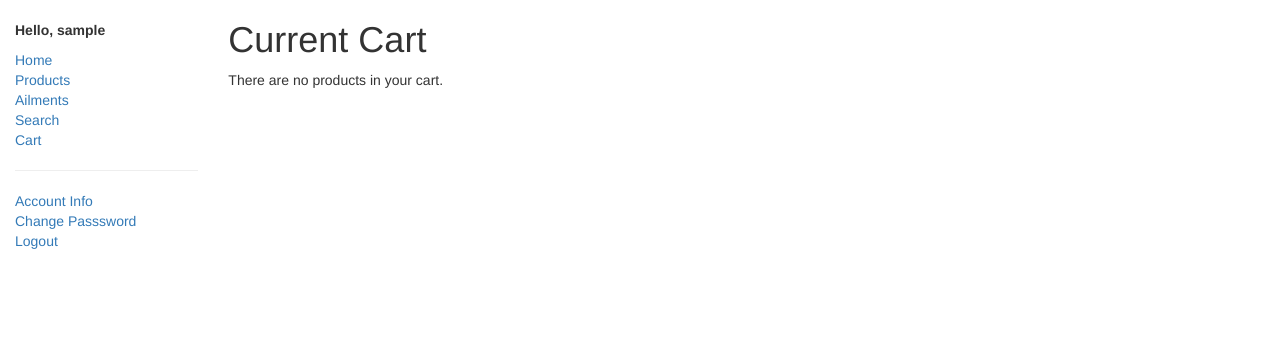
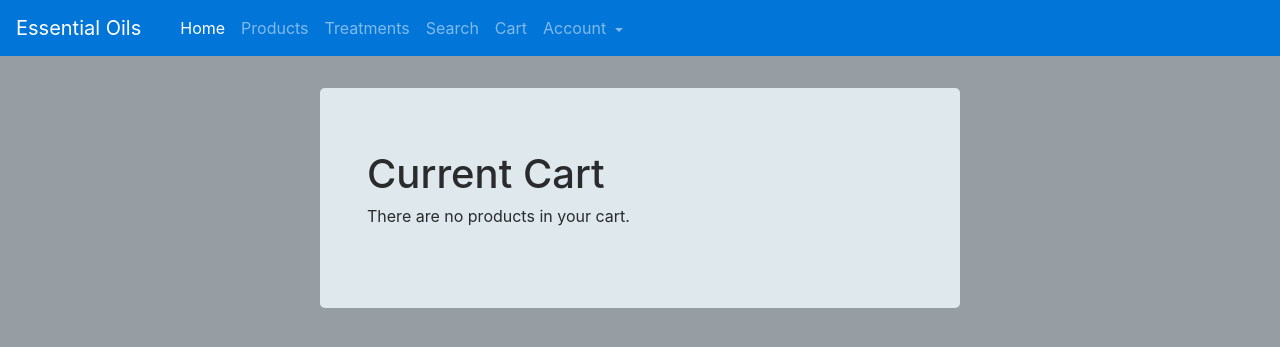
Before and after one commit to stickleyh1/essential_oils, a Django app: page /catalog/cart/ in a window 1280 px wide. Shown: the top 347 px of the page. Run offline with Django 3.2, Linux system fonts and the light colour scheme; the visitor is signed in with stand-in values (Sample User, id 1); data that the repository does not hold is empty; some libraries are stand-ins or nearby versions.

Commit message:
Quality of life changes
sidebar -> bootstrap navbar
ailment renamed on UI to treatment
empty cart option added
updated admin views

```diff
--- a/catalog/urls.py
+++ b/catalog/urls.py
@@ -1,17 +1,18 @@
 from django.conf.urls import url
 
 from catalog import views
-
+from catalog.models import Product, Order, Ailment
 
 urlpatterns = [
 	url(r'^$', views.index, name="index"),
-	url(r'^product/$', views.ProductListView.as_view(), name='product'),
+	url(r'^product/$', views.ProductListView.as_view(queryset=Product.objects.order_by('isBlend','name')), name='product'),
 	url(r'^product/(?P<pk>[0-9a-f-]+)/$', views.ProductDetailView.as_view(), name='product-detail'),
-	url(r'^ailment/$', views.AilmentListView.as_view(), name="ailment"),
+	url(r'^ailment/$', views.AilmentListView.as_view(queryset=Ailment.objects.order_by('name')), name="ailment"),
 	url(r'^product_added/$', views.product_added, name='product_added'),
 	url(r'^search/$', views.search, name="search"),
 	url(r'^search_results/$', views.search_results, name="search_results"),
 	url(r'^cart/$', views.cart, name='cart'),
 	url(r'^checkout/$', views.checkout, name='checkout'),
+	url(r'^clear_cart/$', views.clear_cart, name='clear_cart'),
 	url(r'^user_details/$', views.UserDetailsView, name='user_details'),
 ]
--- a/catalog/views.py
+++ b/catalog/views.py
@@ -10,8 +10,6 @@ from django.contrib.auth.forms import PasswordChangeForm
 from django.contrib.auth.models import User
 
 from django.core.mail import send_mail
-# from django.core.mail import mail_admins
-# from django.core import mail
 
 import uuid
 from catalog.models import Product, Order, Ailment
@@ -40,7 +38,7 @@ def search_results(request):
 		query = ''+request.GET.get('q')
 		if query != None:
 			results = []
-			objs = Product.objects.filter(Q(name__icontains=query) | Q(ailments__name__icontains=query)).distinct().order_by('isBlend')
+			objs = Product.objects.filter(Q(name__icontains=query) | Q(ailments__name__icontains=query)).distinct().order_by('isBlend', 'name')
 			for p in objs:
 				results.append(p)
 			return render(request, 'catalog/search_results.html', {"results": results,})
@@ -95,25 +93,31 @@ def checkout(request):
 		order.products=objs
 		order.save()
 
-		#Sending order to admins
 		admins = User.objects.filter(is_staff=True)
-		# connection = mail.get_connection()
-		# connection.open()
+
+		# HTML message for email
 		htmlmessage = '<p style="margin-left:25px">'+str(order)+'</p><ul>'
 		for product in objs:
 			htmlmessage += '<li>' +str(product)+ '</li>'
 		htmlmessage += '</ul>'
+
+		# Plain text message for email
 		message = str(order)+'\n'
 		for product in objs:
 			message += '>>>' +str(product)+ '\n'
+
 		email_list = []
 		for admin in admins:
 			email_list.append(admin.email)
 		send_mail('New Order from '+str(order.buyer.username), message, 'stickleyh1@student.lasalle.edu', email_list, html_message=htmlmessage)
-		# email = mail.EmailMessage('New Order- '+str(order.id), message, 'mail_server@essential_oils.com', email_list)
-		# connection.send_messages([email])
-		# connection.close
 
+	return HttpResponseRedirect(reverse('index'))
+
+@login_required
+def clear_cart(request):
+	if request.user.is_authenticated():
+		request.session['cart'] = []
+		request.session.modified = True
 	return HttpResponseRedirect(reverse('index'))
 
 def UserDetailsView(request):
--- a/static/css/style.css
+++ b/static/css/style.css
@@ -1,8 +1,8 @@
-.sidebar-nav {
-    padding: 0;
-    list-style: none;
+.jumbotron{
+	margin-top: 2rem;
+	background-color: #dee8ed;
 }
 
-.greeting{
-    margin-top: 20px;
+body{
+	background-color: #969da3;
 }
--- a/templates/catalog/ailment_list.html
+++ b/templates/catalog/ailment_list.html
@@ -2,7 +2,7 @@
 {% load staticfiles %}
 
 {% block content %}
-    <h1>Ailment List</h1>
+    <h1>Treatment List</h1>
 
     {% if ailment_list %}
     <ul>
--- a/templates/catalog/base.html
+++ b/templates/catalog/base.html
@@ -6,50 +6,73 @@
   {% block title %}<title>Essential Oils</title>{% endblock %}
   <meta charset="utf-8">
   <meta name="viewport" content="width=device-width, initial-scale=1">
-  <link rel="stylesheet" href="https://maxcdn.bootstrapcdn.com/bootstrap/3.3.7/css/bootstrap.min.css">
+  <link rel="stylesheet" href="https://maxcdn.bootstrapcdn.com/bootstrap/4.0.0-alpha.6/css/bootstrap.min.css" integrity="sha384-rwoIResjU2yc3z8GV/NPeZWAv56rSmLldC3R/AZzGRnGxQQKnKkoFVhFQhNUwEyJ" crossorigin="anonymous">
+  <script src="https://code.jquery.com/jquery-3.1.1.slim.min.js" integrity="sha384-A7FZj7v+d/sdmMqp/nOQwliLvUsJfDHW+k9Omg/a/EheAdgtzNs3hpfag6Ed950n" crossorigin="anonymous"></script>
+  <script src="https://cdnjs.cloudflare.com/ajax/libs/tether/1.4.0/js/tether.min.js" integrity="sha384-DztdAPBWPRXSA/3eYEEUWrWCy7G5KFbe8fFjk5JAIxUYHKkDx6Qin1DkWx51bBrb" crossorigin="anonymous"></script>
+  <script src="https://maxcdn.bootstrapcdn.com/bootstrap/4.0.0-alpha.6/js/bootstrap.min.js" integrity="sha384-vBWWzlZJ8ea9aCX4pEW3rVHjgjt7zpkNpZk+02D9phzyeVkE+jo0ieGizqPLForn" crossorigin="anonymous"></script>
 
   <!-- Add additional CSS in static file -->
   <link rel="stylesheet" href="{% static 'css/style.css' %}">
 </head>
 
 <body>
-
-  <div class="container-fluid">
-
-    <div class="row">
-      <div class="col-sm-2">
-      {% block sidebar %}
-      <p class="greeting">
-      {% if user.is_authenticated %}
-        <strong>Hello, {{ user.username }}</strong>
-      {% else %}
-        <strong>Hello, Guest</strong>
-      {% endif %}
-      </p>
-      <ul class="sidebar-nav">
-        <li><a href="{% url 'index' %}">Home</a></li>
-        <li><a href="{% url 'product' %}">Products</a></li>
-        <li><a href="{% url 'ailment' %}">Ailments</a></li>
-        <li><a href="{% url 'search' %}">Search</a></li>
+  <nav class="navbar navbar-toggleable-md navbar-inverse bg-primary">
+    <button class="navbar-toggler navbar-toggler-right" type="button" data-toggle="collapse" data-target="#navbarNavDropdown" aria-controls="navbarNavDropdown" aria-expanded="false" aria-label="Toggle navigation">
+      <span class="navbar-toggler-icon"></span>
+    </button>
+    <a class="navbar-brand" href="#">Essential Oils</a>
+    <div class="collapse navbar-collapse" id="navbarNavDropdown">
+      <div class="col-md-10">
+      <ul class="navbar-nav">
+        <li class="nav-item active">
+          <a class="nav-link" href="{% url 'index' %}">Home <span class="sr-only">(current)</span></a>
+        </li>
+        <li class="nav-item">
+          <a class="nav-link" href="{% url 'product' %}">Products</a></li>
+        </li>
+        <li class="nav-item">
+          <a class="nav-link" href="{% url 'ailment' %}">Treatments</a></li>
+        </li>
+        <li class="nav-item">
+          <a class="nav-link" href="{% url 'search' %}">Search</a></li>
+        </li>
         {% if user.is_authenticated %}
-          <li><a href="{% url 'cart' %}">Cart</a></li>
+          <li class="nav-item">
+            <a class="nav-link" href="{% url 'cart' %}">Cart</a></li>
+          </li>
         {% endif %}
-        <hr/>
-        {% if user.is_authenticated %}
-          <li><a href="{% url 'user_details' %}">Account Info</a></li>
-          <li><a href="{% url 'auth_password_change' %}">Change Passsword</a>
-          <li><a href="{% url 'auth_logout' %}?next=/catalog/">Logout</a>
-        {% else %}
-          <li><a href="{% url 'registration_register' %}">Sign Up</a></li>
-          <li><a href="{% url 'auth_login' %}">Login</a>
-        {% endif %}
+        <li class="nav-item dropdown">
+          <a class="nav-link dropdown-toggle" href="#" id="navbarDropdownMenuLink" data-toggle="dropdown" aria-haspopup="true" aria-expanded="false">
+            Account
+          </a>
+          <div class="dropdown-menu" aria-labelledby="navbarDropdownMenuLink">
+            {% if user.is_authenticated %}
+              <a class="dropdown-item" href="{% url 'user_details' %}">Account Info</a>
+              <a class="dropdown-item" href="{% url 'auth_password_change' %}">Change Passsword</a>
+              <a class="dropdown-item" href="{% url 'auth_logout' %}?next=/catalog/">Logout</a>
+            {% else %}
+              <a class="dropdown-item" href="{% url 'registration_register' %}">Sign Up</a>
+              <a class="dropdown-item" href="{% url 'auth_login' %}">Login</a>
+            {% endif %}
+          </div>
+        </li>
       </ul>
-      {% endblock %}
-      </div>
-      <div class="col-sm-10 ">
-      {% block content %}{% endblock %}
       </div>
     </div>
+
+        <!-- <span class="navbar-text">
+          {% if user.is_authenticated %}
+            <strong>Hello, {{ user.username }}</strong>
+          {% else %}
+            <strong>Hello, Guest</strong>
+          {% endif %}
+        </span> -->
+  </nav>
+  <div class="jumbotron col-md-6 col-md-offset-3 mx-auto">
+    <div class="container col-md-12 mx-auto">
+      {% block content %}{% endblock %}
+    </div>
+  </div>
 
   </div>
 </body>
--- a/templates/catalog/cart.html
+++ b/templates/catalog/cart.html
@@ -10,17 +10,23 @@
         {% for product in cart %}
           <li>
             {% if product.isBlend %}
-              <a href="{{ product.get_absolute_url }}">{{ product.name }}</a> (Blended Oil) - ({{product.price}})
+              <a href="{{ product.get_absolute_url }}">{{ product.name }}</a> (Blended Oil) - ${{product.price}}
             {% else %}
-              <a href="{{ product.get_absolute_url }}">{{ product.name }}</a> (Single Oil) - ({{product.price}})
+              <a href="{{ product.get_absolute_url }}">{{ product.name }}</a> (Single Oil) - ${{product.price}}
             {% endif %}
           </li>
         {% endfor %}
         <hr/>
         <p>Your total price is: ${{total}}</p>
         <hr/>
-        <a href="{% url 'checkout' %}"><input type="button" name="checkout" value="Checkout"></a>
-
+        <div class="row">
+          <div class="col-sm-4">
+            <a href="{% url 'checkout' %}"><input type="button" name="checkout" value="Checkout" class="btn btn-primary btn-block"></a>
+          </div>
+          <div class="col-sm-4">
+            <a href="{% url 'clear_cart' %}"><input type="button" name="clear" value="Empty Cart" class="btn btn-danger btn-block"></a
+          </div>
+        </div>
       </ul>
     {% else %}
       <p>There are no products in your cart.</p>
--- a/templates/catalog/index.html
+++ b/templates/catalog/index.html
@@ -16,7 +16,7 @@
     	</ul>
   	</ul>
 
-  	<p><strong>Ailments treated:</strong> {{ num_ailments }} </p>
+  	<p><strong>Treatments:</strong> {{ num_ailments }} </p>
 
 
 {% endblock %}
--- a/templates/catalog/product_list.html
+++ b/templates/catalog/product_list.html
@@ -10,9 +10,9 @@
       {% for product in product_list %}
         <li>
           {% if product.isBlend %}
-            <a href="{{ product.get_absolute_url }}">{{ product.name }}</a> (Blended Oil) - ({{product.price}})
+            <a href="{{ product.get_absolute_url }}">{{ product.name }}</a> (Blended Oil) - ${{product.price}}
           {% else %}
-            <a href="{{ product.get_absolute_url }}">{{ product.name }}</a> (Single Oil) - ({{product.price}})
+            <a href="{{ product.get_absolute_url }}">{{ product.name }}</a> (Single Oil) - ${{product.price}}
           {% endif %}
         </li>
       {% endfor %}
--- a/templates/catalog/search.html
+++ b/templates/catalog/search.html
@@ -5,7 +5,7 @@
 	<h1>Catalog Search</h1>
 	<form method="get" action="/catalog/search_results/">
 	  Search by product name or ailment <input type="text" name="q" id="id_q" value="{{ query }}"/>
-	  <input type="submit" value="Search" />
+	  <input type="submit" value="Search" class="btn btn-primary"/>
 	</form>
 
 {% endblock %}
--- a/templates/catalog/search_results.html
+++ b/templates/catalog/search_results.html
@@ -8,9 +8,9 @@
     {% for result in results %}
       <li>
         {% if result.isBlend %}
-          <a href="{{ result.get_absolute_url }}">{{ result.name }}</a> (Blended Oil) - ({{result.price}})
+          <a href="{{ result.get_absolute_url }}">{{ result.name }}</a> (Blended Oil) - ${{result.price}}
         {% else %}
-          <a href="{{ result.get_absolute_url }}">{{ result.name }}</a> (Single Oil) - ({{result.price}})
+          <a href="{{ result.get_absolute_url }}">{{ result.name }}</a> (Single Oil) - ${{result.price}}
         {% endif %}
       </li>
     {% endfor %}
--- a/templates/catalog/user_details.html
+++ b/templates/catalog/user_details.html
@@ -3,7 +3,7 @@
 
 {% block content %}
     <div class="row">
-        <div class="col-sm-6">
+        <div class="col-sm-12">
             <h1>Username: {{ user.username }}</h1>
             <p>
                 <strong>Email:</strong> {{ user.email }}
@@ -14,7 +14,7 @@
                 <br/>
                     {% if orders %}
                         {% for order in orders %}
-                            <p style="margin-left:25px">{{ order.id }} - {{ order.total }}</p>
+                            <p style="margin-left:25px">{{ order.id }} - ${{ order.total }}</p>
                             <ul>
                                 {% for product in order.products.all %}
                                 <li>{{ product }}</li>
```
Also changed, not shown: catalog/admin.py (+12 -5 lines), templates/catalog/product_detail.html (+4 -4 lines).
